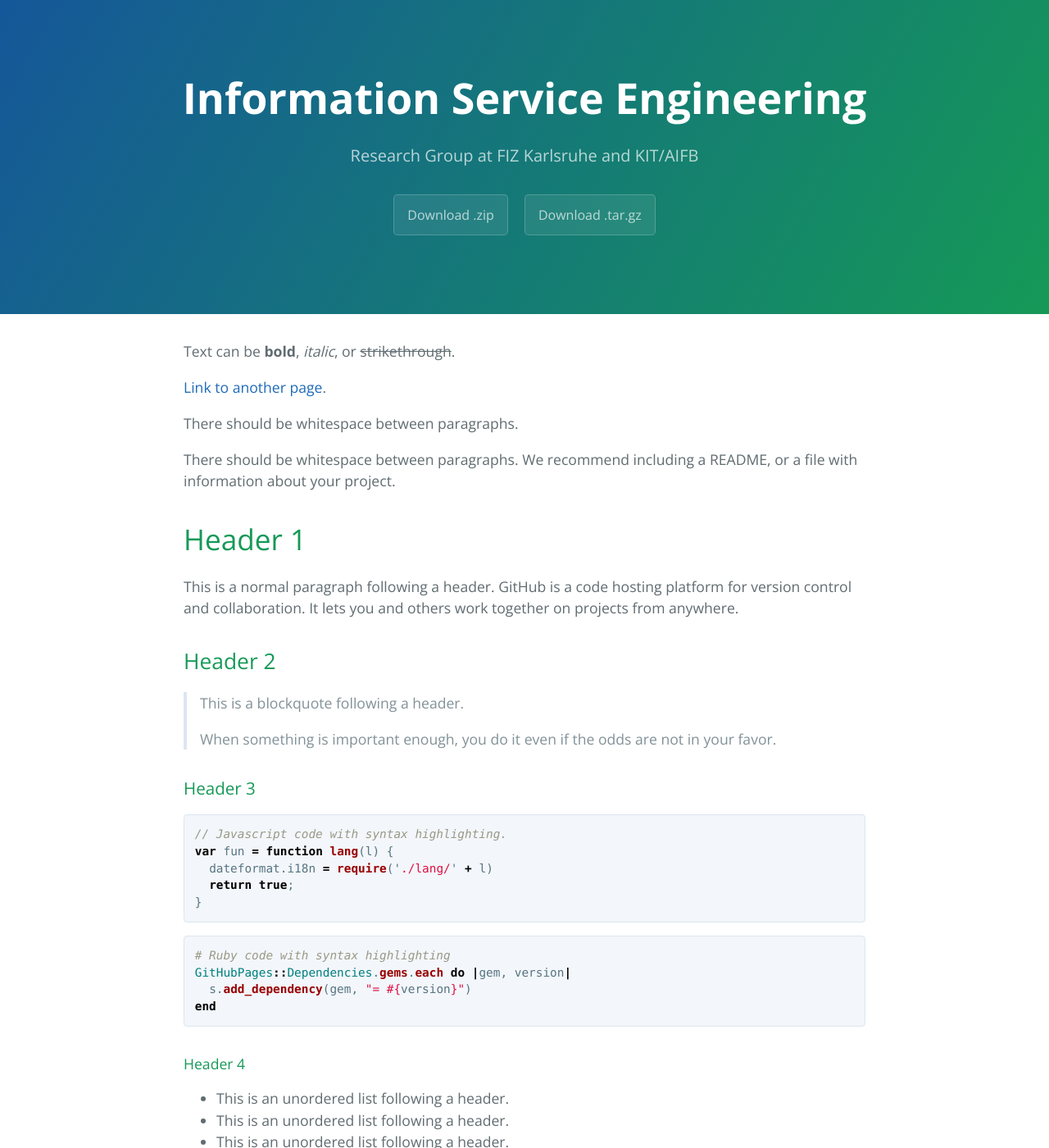
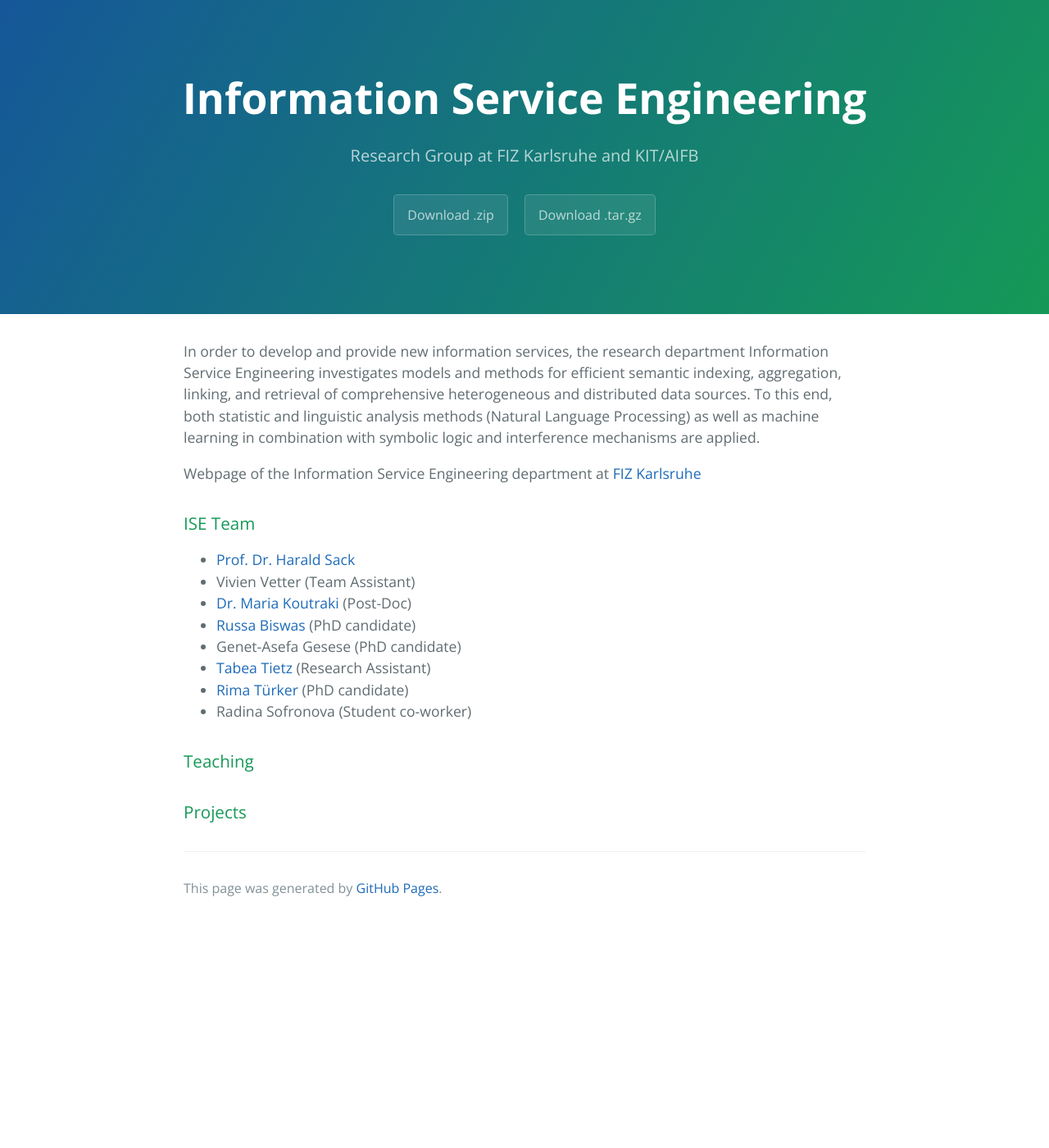
Before and after one commit to ISE-FIZKarlsruhe/ISE-FIZKarlsruhe.github.io, a Jekyll site: the page built from index.md, in a window 1280 px wide and 1400 px high. Shown: the whole window at 82% size. Built offline with Jekyll 4.4.1, drawn with Linux system fonts in a browser that asks for light colours; our own code applies the rules of GitHub Pages for plain Markdown files; some of the changed text lies outside the part shown.

Commit message:
Update index.md

````diff
--- a/index.md
+++ b/index.md
@@ -1,123 +1,18 @@
----
-layout: default
----
+In order to develop and provide new information services, the research department Information Service Engineering investigates models and methods for efficient semantic indexing, aggregation, linking, and retrieval of comprehensive heterogeneous and distributed data sources. To this end, both statistic and linguistic analysis methods (Natural Language Processing) as well as machine learning in combination with symbolic logic and interference mechanisms are applied.
 
-Text can be **bold**, _italic_, or ~~strikethrough~~.
+Webpage of the Information Service Engineering department at [FIZ Karlsruhe](https://www.fiz-karlsruhe.de/en/forschung/information-service-engineering)
 
-[Link to another page](./another-page.html).
+### ISE Team
 
-There should be whitespace between paragraphs.
+- [Prof. Dr. Harald Sack](https://www.fiz-karlsruhe.de/en/forschung/lebenslauf-prof-dr-harald-sack)
+- Vivien Vetter (Team Assistant)
+- [Dr. Maria Koutraki](https://www.fiz-karlsruhe.de/index.php/en/forschung/lebenslauf-und-publikationen-dr-maria-koutraki) (Post-Doc)
+- [Russa Biswas](https://www.fiz-karlsruhe.de/index.php/en/forschung/lebenslauf-und-publikationen-russa-biswas) (PhD candidate)
+- Genet-Asefa Gesese (PhD candidate)
+- [Tabea Tietz](https://www.fiz-karlsruhe.de/index.php/en/forschung/lebenslauf-und-publikationen-tabea-tietz) (Research Assistant)
+- [Rima Türker](https://www.fiz-karlsruhe.de/index.php/en/forschung/lebenslauf-und-publikationen-rima-tuerker) (PhD candidate)
+- Radina Sofronova (Student co-worker)
 
-There should be whitespace between paragraphs. We recommend including a README, or a file with information about your project.
+### Teaching
 
-# Header 1
-
-This is a normal paragraph following a header. GitHub is a code hosting platform for version control and collaboration. It lets you and others work together on projects from anywhere.
-
-## Header 2
-
-> This is a blockquote following a header.
->
-> When something is important enough, you do it even if the odds are not in your favor.
-
-### Header 3
-
-```js
-// Javascript code with syntax highlighting.
-var fun = function lang(l) {
-  dateformat.i18n = require('./lang/' + l)
-  return true;
-}
-```
-
-```ruby
-# Ruby code with syntax highlighting
-GitHubPages::Dependencies.gems.each do |gem, version|
-  s.add_dependency(gem, "= #{version}")
-end
-```
-
-#### Header 4
-
-*   This is an unordered list following a header.
-*   This is an unordered list following a header.
-*   This is an unordered list following a header.
-
-##### Header 5
-
-1.  This is an ordered list following a header.
-2.  This is an ordered list following a header.
-3.  This is an ordered list following a header.
-
-###### Header 6
-
-| head1        | head two          | three |
-|:-------------|:------------------|:------|
-| ok           | good swedish fish | nice  |
-| out of stock | good and plenty   | nice  |
-| ok           | good `oreos`      | hmm   |
-| ok           | good `zoute` drop | yumm  |
-
-### There's a horizontal rule below this.
-
-* * *
-
-### Here is an unordered list:
-
-*   Item foo
-*   Item bar
-*   Item baz
-*   Item zip
-
-### And an ordered list:
-
-1.  Item one
-1.  Item two
-1.  Item three
-1.  Item four
-
-### And a nested list:
-
-- level 1 item
-  - level 2 item
-  - level 2 item
-    - level 3 item
-    - level 3 item
-- level 1 item
-  - level 2 item
-  - level 2 item
-  - level 2 item
-- level 1 item
-  - level 2 item
-  - level 2 item
-- level 1 item
-
-### Small image
-
-![Octocat](https://assets-cdn.github.com/images/icons/emoji/octocat.png)
-
-### Large image
-
-![Branching](https://guides.github.com/activities/hello-world/branching.png)
-
-
-### Definition lists can be used with HTML syntax.
-
-<dl>
-<dt>Name</dt>
-<dd>Godzilla</dd>
-<dt>Born</dt>
-<dd>1952</dd>
-<dt>Birthplace</dt>
-<dd>Japan</dd>
-<dt>Color</dt>
-<dd>Green</dd>
-</dl>
-
-```
-Long, single-line code blocks should not wrap. They should horizontally scroll if they are too long. This line should be long enough to demonstrate this.
-```
-
-```
-The final element.
-```
+### Projects
````
